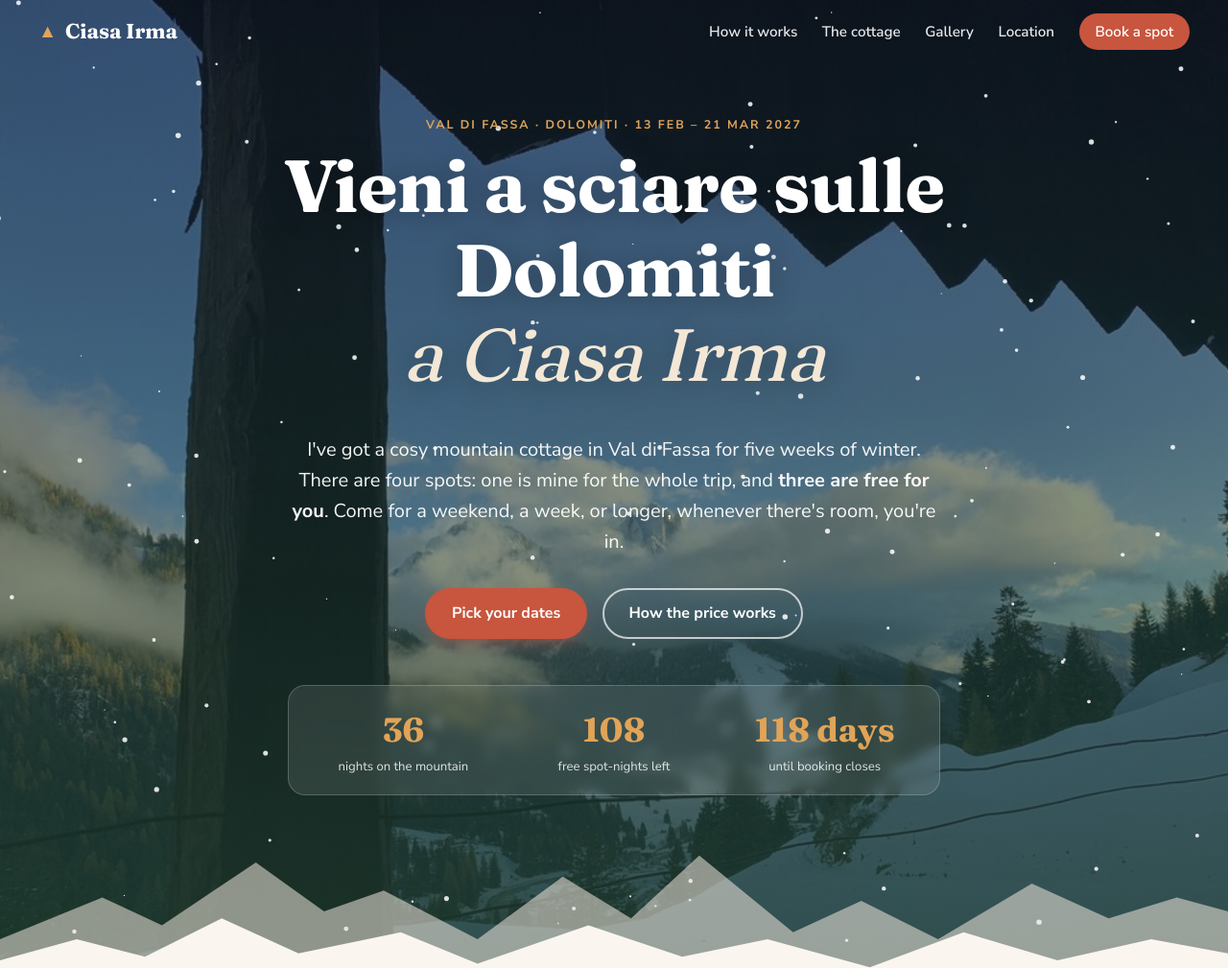
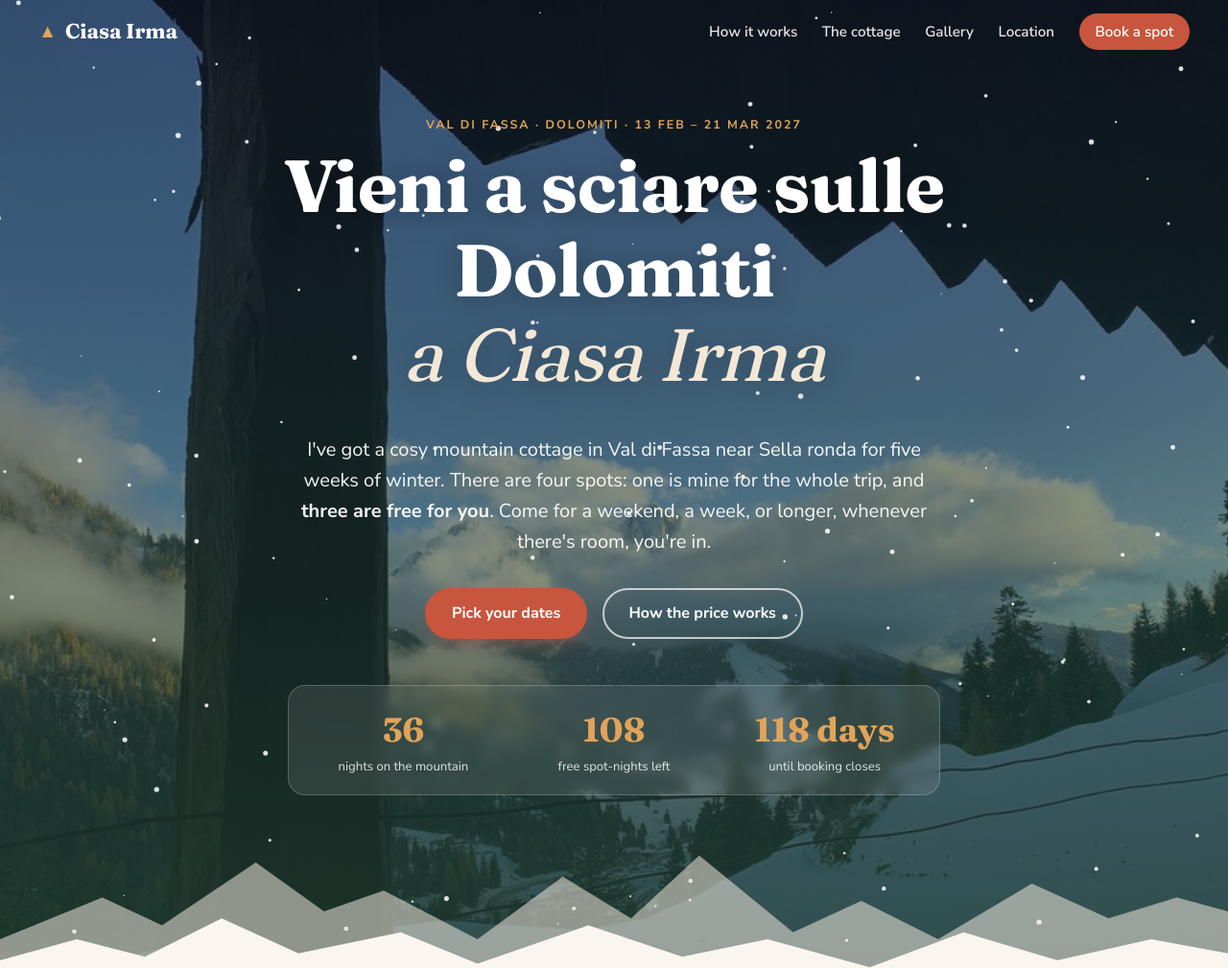
Before and after one commit to vicelu/dolomiti-booking, a plain HTML site: page index.html in a window 1280 px wide. Shown: the top 1009 px of the page at 96% size. Drawn offline with nearby package versions, Linux system fonts and the light colour scheme; no server answers.

Commit message:
sella ronda emphasis

```diff
--- a/index.html
+++ b/index.html
@@ -34,7 +34,7 @@
       <p class="eyebrow">Val di Fassa · Dolomiti · 13 Feb – 21 Mar 2027</p>
       <h1 lang="it">Vieni a sciare sulle Dolomiti<br><em>a Ciasa Irma</em></h1>
       <p class="lede">
-        I've got a cosy mountain cottage in Val di Fassa for five weeks of winter.
+        I've got a cosy mountain cottage in Val di Fassa near Sella ronda for five weeks of winter.
         There are four spots: one is mine for the whole trip, and <strong>three are free for you</strong>.
         Come for a weekend, a week, or longer, whenever there's room, you're in.
       </p>
```
